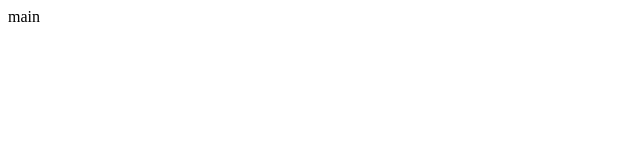
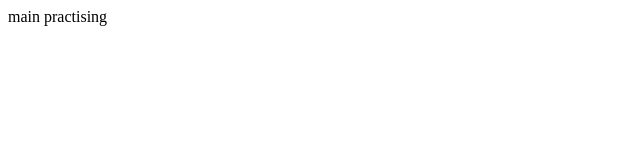
Before and after one commit to rishabhparsediya/MergeConflict-Test, a plain HTML site: page index.html in a window 1280 px wide. Shown: the full height of the page, 0-640 px from the left. Drawn offline with Linux system fonts and the light colour scheme.

Commit message:
practising merging in main

```diff
--- a/index.html
+++ b/index.html
@@ -2,6 +2,6 @@
 <head>
 </head>
 <body>
-main
+main practising
 </body>
 </html>
```
